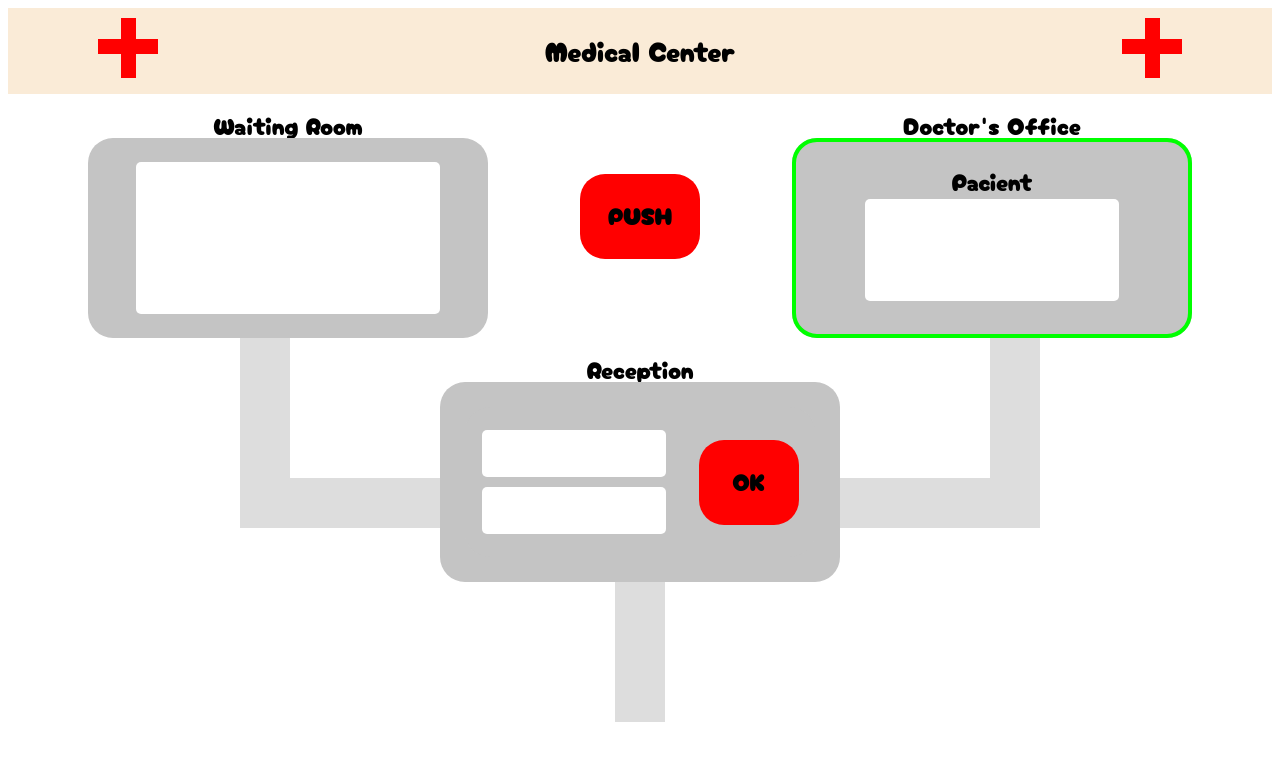
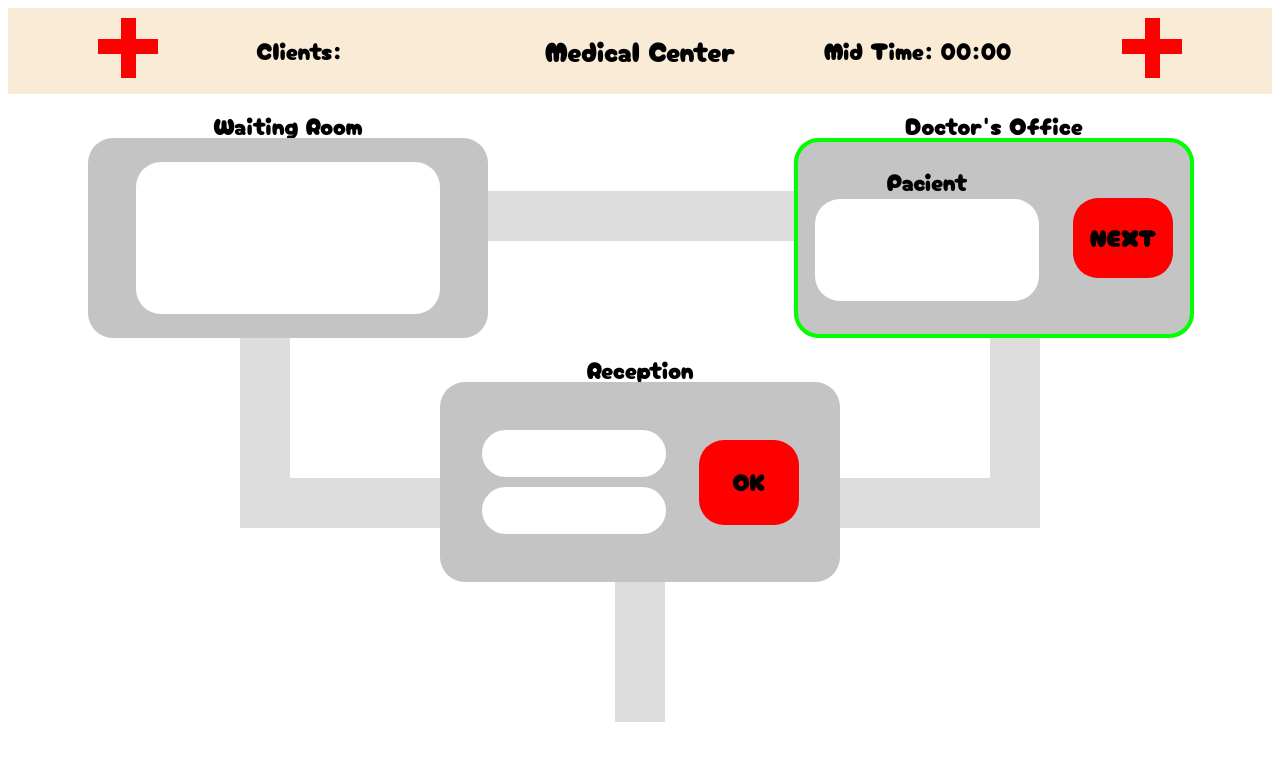
Before and after one commit to WlanKasper/school-js, a plain HTML site: page index.html in a window 1280 px wide. Drawn offline with Linux system fonts and the light colour scheme.

Commit message:
middle hallway

```diff
--- a/css/style.css
+++ b/css/style.css
@@ -108,6 +108,10 @@ p {
     flex-direction: row;
 }
 
+.header-item{
+    width: 200px;
+}
+
 .input-block {
     width: 350px;
     height: 150px;
@@ -147,12 +151,19 @@ p {
     background-color: #00ff00;
 }
 
+.doctor-text{
+    display: flex;
+    align-items: center;
+    justify-content: center;
+    flex-direction: column;
+}
+
 #doctor-block {
 
     display: flex;
     align-items: center;
-    justify-content: center;
-    flex-direction: column;
+    justify-content: space-around;
+    flex-direction: row;
 
     border-radius: 25px;
     width: 98%;
@@ -161,14 +172,14 @@ p {
 }
 
 .btn-next {
-    width: 120px;
-    height: 85px;
+    width: 100px;
+    height: 80px;
 }
 
 input {
     height: 45px;
     width: 180px;
-    border-radius: 5px;
+    border-radius: 25px;
     border: antiquewhite;
     margin: 5px 0;
 
@@ -183,6 +194,10 @@ input {
 }
 
 .doc-output-form{
-    width: 250px;
+    width: 220px;
     height: 100px;
 }
+
+.doctor-push {
+    align-self: center;
+}
--- a/index.html
+++ b/index.html
@@ -16,9 +16,19 @@
             <div class="header_logo">
                 <img src="./img/logo.svg" alt="logo">
             </div>
+            <div class="header-item header_score">
+                <p id="score">
+                    Clients:
+                </p>
+            </div>
             <div class="header_title">
                 <p class="title_style">
                     Medical Center
+                </p>
+            </div>
+            <div class="header-item header_time">
+                <p id="time">
+                    Mid Time:
                 </p>
             </div>
             <div class="header_logo">
@@ -43,13 +53,7 @@
             </div>
 
             <div class="middle">
-                <!-- <div class="hallway_middle">
-
-                </div> -->
-                <div class="btn btn-next" onclick="pushClientToDocFromWaitList()">
-                    <p>
-                        PUSH
-                    </p>
+                <div id="middle_hallway">
 
                 </div>
 
@@ -60,10 +64,20 @@
                 </p>
                 <div class="block">
                     <div id="doctor-block">
-                        <p>Pacient</p>
-                        <form name="formDoctorOutput" class="form-doctor-output">
-                            <input type="text" name="textview" class="doc-output-form">
-                        </form>
+                        <div class="doctor-text">
+                            <p>Pacient</p>
+                            <form name="formDoctorOutput" class="form-doctor-output">
+                                <input type="text" name="textview" class="doc-output-form">
+                            </form>
+                        </div>
+                        <div class="doctor-push">
+                            <div class="btn btn-next" onclick="pushClientToDocFromWaitList()">
+                                <p>
+                                    NEXT
+                                </p>
+
+                            </div>
+                        </div>
                     </div>
                 </div>
             </div>
--- a/js/scripts.js
+++ b/js/scripts.js
@@ -4,7 +4,14 @@ const input_problem = document.formInputInfo.inputProblem;
 const waiting_room = document.formWaiterOutput.textview;
 const doctors_room = document.formDoctorOutput.textview;
 
+const score = document.getElementById('score');
+let jsScore = 0;
+const midTime = document.getElementById('time');
+let jsTime = 0;
+
 const doctorBorder = document.getElementById('doctor-block');
+const waitingBlock = document.getElementById('waiter-block');
+const middle_hallway = document.getElementById('middle_hallway');
 
 const hallway_left_top = document.getElementsByClassName('hallway-y')[0];
 const hallway_left_bot = document.getElementsByClassName('hallway-x')[0];
@@ -13,6 +20,17 @@ const hallway_right_top = document.getElementsByClassName('hallway-y')[1];
 
 const GREEN = '#00FF00';
 const RED = '#FF0000';
+
+let startTime;
+let endTime;
+
+
+midTime.innerHTML += '00:00'
+
+let width_middle = (doctorBorder.offsetLeft - doctorBorder.offsetWidth) - waitingBlock.offsetLeft + 50;
+middle_hallway.style.width = width_middle + 'px';
+middle_hallway.style.height = '50px';
+middle_hallway.style.backgroundColor = '#DDDDDD'
 
 let waitList = new Array();
 let isBusyDoc = false;
@@ -39,6 +57,7 @@ function displayNextClient(client) {
         doctors_room.value = client;
     } else if (waitList.length != 0) {
         doctors_room.value = 'Next client: ' + waitList[0];
+        startTime = new Date().getTime();
     } else {
         doctors_room.value = 'Im free';
     }
@@ -60,6 +79,8 @@ async function healClient(client) {
         doctorBorder.style.borderColor = GREEN;
         displayNextClient();
         console.log('Доктор закончил');
+        updateScore();
+        updateTime();
     }, 8000);
 }
 
@@ -67,6 +88,7 @@ function distributeClient(client) {
     if (!isBusyDoc && waitList.length == 0) {
         goToRightHallway();
         pushClientToDoc(client);
+        startTime = new Date().getTime();
     } else {
         addNewClientToWaitList(client);
     }
@@ -77,6 +99,7 @@ function pushClientToDocFromWaitList() {
         if (!isBusyDoc) {
             client = waitList.shift();
             console.log('Вызван клиент: ' + client);
+            goToMiddleHallway();
             pushClientToDoc(client);
         } else {
             console.log('Доктор занят!');
@@ -91,8 +114,8 @@ async function goToLeftHallway() {
     hallway_left_top.style.background = 'rgba(0, 255, 0, 0.7)';
     hallway_left_bot.style.background = ' rgba(0, 255, 0, 0.7)';
     setTimeout(() => {
-        hallway_left_top.style.background = ' #C4C4C4';
-        hallway_left_bot.style.background = ' #C4C4C4';
+        hallway_left_top.style.background = ' #DDDDDD';
+        hallway_left_bot.style.background = ' #DDDDDD';
     }, 2000);
 }
 
@@ -100,7 +123,25 @@ async function goToRightHallway() {
     hallway_right_bot.style.background = ' rgba(0, 255, 0, 0.7)';
     hallway_right_top.style.background = ' rgba(0, 255, 0, 0.7)';
     setTimeout(() => {
-        hallway_right_bot.style.background = ' #C4C4C4';
-        hallway_right_top.style.background = ' #C4C4C4';
+        hallway_right_bot.style.background = ' #DDDDDD';
+        hallway_right_top.style.background = ' #DDDDDD';
     }, 2000);
 }
+
+async function goToMiddleHallway() {
+    middle_hallway.style.background = ' rgba(0, 255, 0, 0.7)';
+    setTimeout(() => {
+        middle_hallway.style.background = ' #DDDDDD';
+    }, 2000);
+}
+
+async function updateScore() {
+    jsScore++;
+    score.innerHTML = 'Clients: ' + jsScore;
+}
+
+async function updateTime () {
+    endTime = new Date().getTime();
+    let time =  endTime - startTime;
+    midTime.innerHTML = 'Mid Time: ' + time;
+}
```
